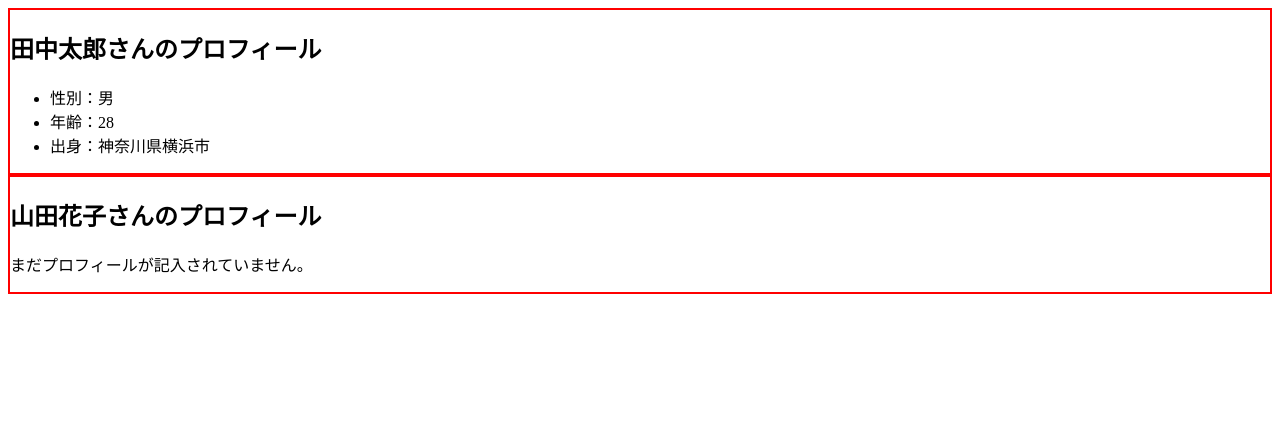
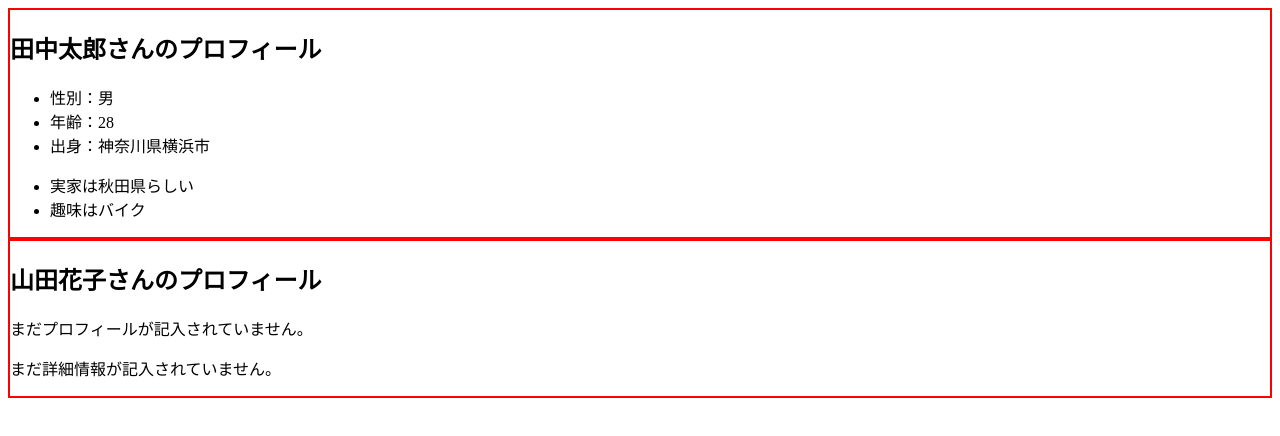
Before and after one commit to kyoruni/vue-slot-test, a Vue app in the folder vue-slot-test/: page / in a window 1280 px wide. Shown: the top 436 px of the page. Built offline with nearby package versions, Linux system fonts and the light colour scheme.

Commit message:
:wrench: 名前付きslot

```diff
--- a/vue-slot-test/src/App.vue
+++ b/vue-slot-test/src/App.vue
@@ -5,13 +5,20 @@ import Section from '@/components/Section.vue';
 <template>
   <div id="app">
     <Section name="田中太郎">
-      <ul>
-        <li>性別：男</li>
-        <li>年齢：28</li>
-        <li>出身：神奈川県横浜市</li>
+      <template #default>
+        <ul>
+          <li>性別：男</li>
+          <li>年齢：28</li>
+          <li>出身：神奈川県横浜市</li>
       </ul>
+      </template>
+      <template #detail>
+        <ul>
+          <li>実家は秋田県らしい</li>
+          <li>趣味はバイク</li>
+        </ul>
+      </template>
     </Section>
-    <Section name="山田花子">
-    </Section>
+    <Section name="山田花子"/>
   </div>
 </template>
--- a/vue-slot-test/src/components/Section.vue
+++ b/vue-slot-test/src/components/Section.vue
@@ -12,6 +12,9 @@ const props = defineProps({
     <slot>
       <p>まだプロフィールが記入されていません。</p>
     </slot>
+    <slot name="detail">
+      <p>まだ詳細情報が記入されていません。</p>
+    </slot>
   </section>
 </template>
 
```
